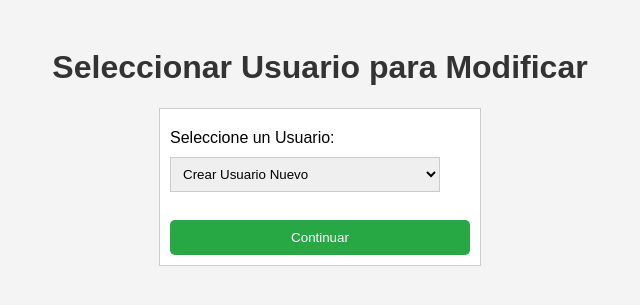
After one commit to Galazmati1/Gestor-de-QR-puntos-limpios, a Flask app: page /usuarios in a window 1280 px wide. The commit adds this page. Shown: the top 305 px of the page, without its empty margins (320-960 px from the left). Run offline with Flask 3, Linux system fonts and the light colour scheme; data that the repository does not hold is empty.

Commit message:
Agregar funcionalidad para gestionar usuarios y empresas desde puntos_activos

```diff
--- a/app/main.py
+++ b/app/main.py
@@ -6,6 +6,8 @@ from dotenv import load_dotenv
 from pymongo import MongoClient
 from crear_punto import crear_punto_bp
 from modificar_punto import modificar_punto_bp
+from activar_desactivar_puntos import activar_desactivar_bp
+from usuarios import usuarios_bp
 from PIL import Image  # Asegúrate de importar Pillow aquí
 
 # Cargar variables de entorno desde el archivo .env
@@ -50,5 +52,7 @@ def menu():
 # Registrar los Blueprints
 app.register_blueprint(crear_punto_bp)
 app.register_blueprint(modificar_punto_bp)
+app.register_blueprint(activar_desactivar_bp)
+app.register_blueprint(usuarios_bp)  # Registrar el blueprint de usuarios
 
 # No necesitas el bloque 'if __name__ == "__main__"' porque vas a usar gunicorn en producción
--- a/app/requirements.txt
+++ b/app/requirements.txt
@@ -5,3 +5,4 @@ python-dotenv==1.0.1
 qrcode==7.4.2
 gunicorn==20.1.0
 Pillow
+bcrypt==3.2.0
--- a/app/static/style.css
+++ b/app/static/style.css
@@ -23,7 +23,7 @@ label {
     margin: 10px 0 5px;
 }
 
-input[type="text"], select {
+input[type="text"], input[type="password"], select {
     width: 90%;
     padding: 8px;
     margin-bottom: 10px;
--- a/app/templates/menu.html
+++ b/app/templates/menu.html
@@ -12,7 +12,8 @@
     <div>
         <a href="{{ url_for('crear_punto.crear_punto') }}" class="button">Crear Nuevo Punto</a>
         <a href="{{ url_for('modificar_punto.seleccionar_empresa') }}" class="button">Modificar Punto Existente</a>
-
+        <a href="{{ url_for('activar_desactivar.seleccionar_empresa') }}" class="button">Activar/Desactivar Puntos de Empresa</a>
+        <a href="{{ url_for('usuarios.seleccionar_usuario') }}" class="button">Gestionar Usuarios</a>
     </div>
 </body>
 </html>
--- /dev/null
+++ b/app/templates/seleccionar_usuario.html
@@ -0,0 +1,25 @@
+<!DOCTYPE html>
+<html lang="es">
+    <head>
+        <meta charset="UTF-8">
+        <meta name="viewport" content="width=device-width, initial-scale=1.0">
+        <title>Seleccionar Usuario</title>
+        <link rel="stylesheet" href="{{ url_for('static', filename='style.css') }}">  <!-- Vincula a tu CSS -->
+    </head>
+<body>
+    <h1>Seleccionar Usuario para Modificar</h1>
+
+    <form method="POST">
+        <label for="usuario_id">Seleccione un Usuario:</label>
+        <select name="usuario_id" id="usuario_id" required>
+            {% for usuario in usuarios %}
+            <option value="{{ usuario._id }}">{{ usuario.usuario }} ({{ usuario.Empresa }})</option>
+            {% endfor %}
+            <option value="crear">Crear Usuario Nuevo</option>
+        </select>
+
+        <br><br>
+        <button type="submit" class="button">Continuar</button>
+    </form>
+</body>
+</html>
--- /dev/null
+++ b/app/usuarios.py
@@ -0,0 +1,82 @@
+from flask import Blueprint, render_template, request, redirect, url_for, flash
+from pymongo import MongoClient
+import os
+import bcrypt
+from bson.objectid import ObjectId
+from dotenv import load_dotenv
+
+# Cargar variables de entorno
+load_dotenv()
+
+# Conectar a MongoDB
+mongo_uri = os.getenv('MONGO_URI')
+client = MongoClient(mongo_uri)
+db = client.reciclaje_db
+usuarios_collection = db.usuarios
+puntos_activos_collection = db.puntos_activos  # Para obtener las empresas desde puntos_activos
+
+# Crear un Blueprint
+usuarios_bp = Blueprint('usuarios', __name__)
+
+# Paso 1: Mostrar lista de usuarios
+@usuarios_bp.route('/usuarios', methods=['GET', 'POST'])
+def seleccionar_usuario():
+    if request.method == 'GET':
+        # Obtener todos los nombres de usuario registrados desde la colección de usuarios
+        usuarios = list(usuarios_collection.find({}, {"usuario": 1, "Empresa": 1}))
+        return render_template('seleccionar_usuario.html', usuarios=usuarios)
+
+    elif request.method == 'POST':
+        usuario_id = request.form.get('usuario_id')
+        if usuario_id == "crear":
+            return redirect(url_for('usuarios.crear_modificar_usuario', usuario_id='nuevo'))
+        else:
+            return redirect(url_for('usuarios.crear_modificar_usuario', usuario_id=usuario_id))
+
+# Paso 2: Crear o modificar usuario
+@usuarios_bp.route('/usuarios/formulario/<usuario_id>', methods=['GET', 'POST'])
+def crear_modificar_usuario(usuario_id):
+    # Obtener las empresas desde la colección puntos_activos para mostrarlas en el formulario
+    empresas = db.puntos_activos.distinct('empresa')
+
+    if request.method == 'GET':
+        if usuario_id == 'nuevo':
+            usuario = None  # Formulario vacío para nuevo usuario
+        else:
+            usuario = usuarios_collection.find_one({"_id": ObjectId(usuario_id)})
+
+        return render_template('formulario_usuario.html', usuario=usuario, empresas=empresas)
+
+    elif request.method == 'POST':
+        usuario = request.form.get('usuario')
+        empresa = request.form.get('empresa')
+        contraseña = request.form.get('contraseña')
+
+        if not contraseña:
+            contraseña = 'Contraseña123'  # Contraseña por defecto si no se ingresa una
+
+        # Encriptar la contraseña
+        contraseña_encriptada = bcrypt.hashpw(contraseña.encode('utf-8'), bcrypt.gensalt())
+
+        if usuario_id == 'nuevo':
+            # Crear nuevo usuario
+            nuevo_usuario = {
+                "usuario": usuario,
+                "psw": contraseña_encriptada.decode('utf-8'),
+                "Empresa": empresa
+            }
+            usuarios_collection.insert_one(nuevo_usuario)
+            flash(f'Usuario "{usuario}" creado exitosamente.')
+        else:
+            # Actualizar usuario existente
+            usuarios_collection.update_one(
+                {"_id": ObjectId(usuario_id)},
+                {"$set": {
+                    "usuario": usuario,
+                    "psw": contraseña_encriptada.decode('utf-8'),
+                    "Empresa": empresa
+                }}
+            )
+            flash(f'Usuario "{usuario}" actualizado exitosamente.')
+
+        return redirect(url_for('usuarios.seleccionar_usuario'))
```
Also changed, not shown: other parts of app/static/style.css (+35 -0 lines), app/activar_desactivar_puntos.py (added, +48 -0 lines), app/modificar_punto.py (+9 -3 lines), app/templates/activar_desactivar.html (added, +31 -0 lines), app/templates/confirmar_accion.html (added, +19 -0 lines), app/templates/formulario_usuario.html (added, +31 -0 lines), app/templates/modificar_punto_form.html (+10 -0 lines).
